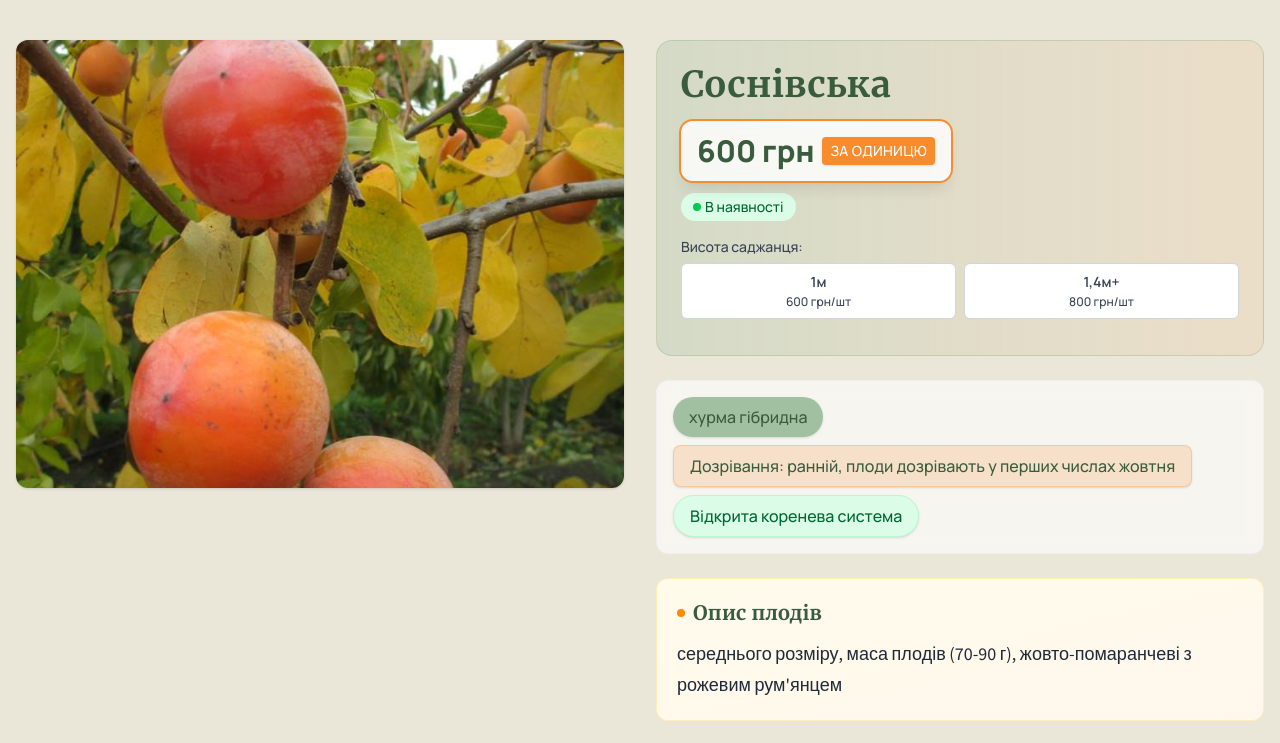
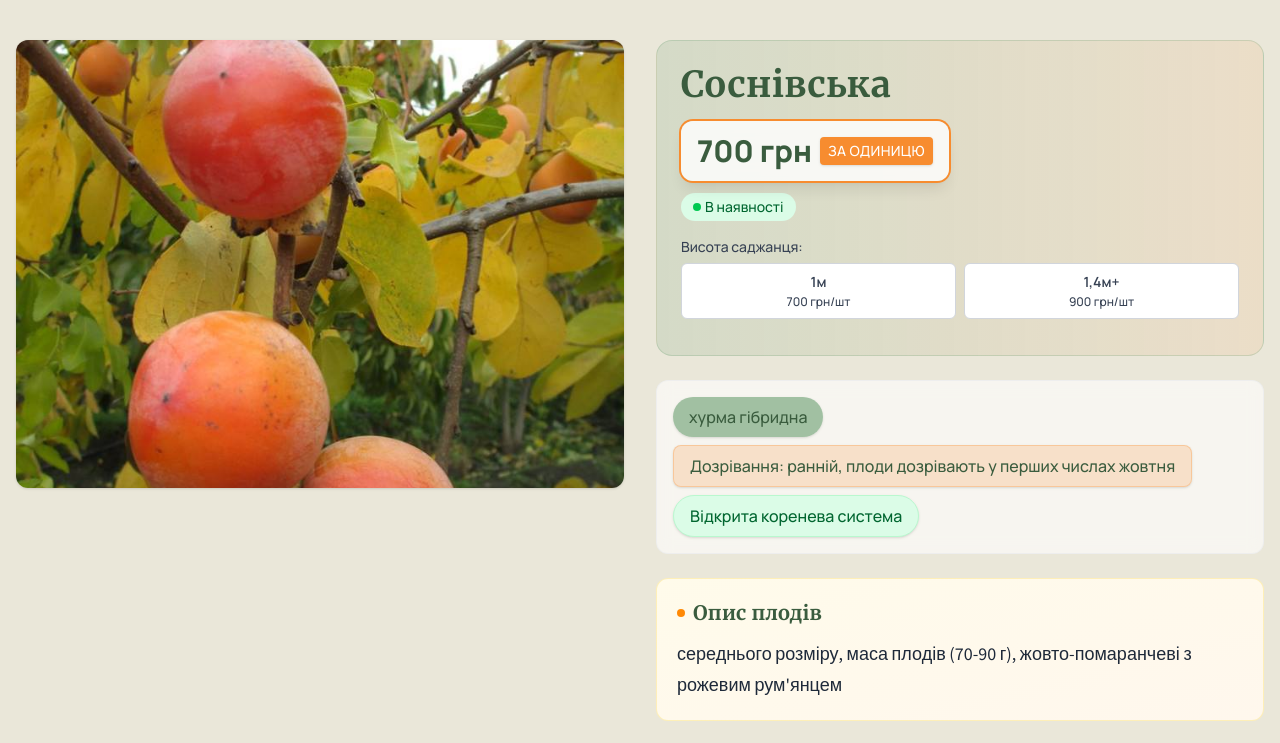
Before and after one commit to AndriiShopiak/grow-miracle, a Next.js app: page /products/1 in a window 1280 px wide. Shown: the top 743 px of the page. Built offline with nearby package versions, Linux system fonts and the light colour scheme.

Commit message:
fix: update product prices across multiple cultivars to reflect new pricing structure

```diff
--- a/src/data/products.ts
+++ b/src/data/products.ts
@@ -69,7 +69,7 @@ export const cultivars: Cultivar[] = [
         "Плодоношення починається на 2-4 рік після посадки.",
     },
     image: "/products/1.jpg",
-    price: "600 грн/шт (1м) / 800 грн/шт (1,4м+)",
+    price: "700 грн/шт (1м) / 900 грн/шт (1,4м+)",
     availability: "in_stock",
   },
   {
@@ -94,7 +94,7 @@ export const cultivars: Cultivar[] = [
       bearingPeriod: "—",
     },
     image: "/products/2.jpg",
-    price: "600 грн/шт (1м) / 800 грн/шт (1,4м+)",
+    price: "700 грн/шт (1м) / 900 грн/шт (1,4м+)",
     availability: "in_stock",
     tree:
       "середньоросле, широка округла крона, висота 3–3,5 м",
@@ -123,7 +123,7 @@ export const cultivars: Cultivar[] = [
       bearingPeriod: "ранній вступ у плодоношення",
     },
     image: "/products/3.jpg",
-    price: "800 грн/шт",
+    price: "900 грн/шт",
     availability: "in_stock",
   },
   {
@@ -149,7 +149,7 @@ export const cultivars: Cultivar[] = [
       bearingPeriod: "Плодоношення починається на 2–4 рік після посадки.",
     },
     image: "/products/4.jpg",
-    price: "800 грн/шт",
+    price: "900 грн/шт",
     availability: "in_stock",
   },
   {
@@ -175,7 +175,7 @@ export const cultivars: Cultivar[] = [
       bearingPeriod: "—",
     },
     image: "/products/5.jpg",
-    price: "800 грн/шт",
+    price: "900 грн/шт",
     availability: "in_stock",
     site: "сонячне, захищене від вітру",
     diseaseResistance: "висока",
@@ -203,7 +203,7 @@ export const cultivars: Cultivar[] = [
       bearingPeriod: "Плодоношення починається на 2–4 рік після посадки.",
     },
     image: "/products/6.jpg",
-    price: "600 грн/шт (1м) / 800 грн/шт (1,4м+)",
+    price: "700 грн/шт (1м) / 900 грн/шт (1,4м+)",
     availability: "in_stock",
   },
   {
@@ -225,7 +225,7 @@ export const cultivars: Cultivar[] = [
       bearingPeriod: "Плодоношення починається на 2-4 рік після посадки.",
     },
     image: "/products/7.jpg",
-    price: "800 грн/шт",
+    price: "900 грн/шт",
     availability: "in_stock",
   },
   {
@@ -247,7 +247,7 @@ export const cultivars: Cultivar[] = [
       bearingPeriod: "Плодоношення починається на 2-4 рік після посадки.",
     },
     image: "/products/8.jpg",
-    price: "800 грн/шт",
+    price: "900 грн/шт",
     availability: "in_stock",
   },
   {
@@ -269,7 +269,7 @@ export const cultivars: Cultivar[] = [
       bearingPeriod: "Плодоношення починається на 2-4 рік після посадки.",
     },
     image: "/products/9.jpg",
-    price: "800 грн/шт",
+    price: "900 грн/шт",
     availability: "in_stock",
   },
   {
@@ -291,7 +291,7 @@ export const cultivars: Cultivar[] = [
       bearingPeriod: "Плодоношення починається на 2-4 рік після посадки.",
     },
     image: "/products/10.jpg",
-    price: "800 грн/шт",
+    price: "900 грн/шт",
     availability: "in_stock",
   },
   {
@@ -313,7 +313,7 @@ export const cultivars: Cultivar[] = [
       bearingPeriod: "Плодоношення починається на 2-4 рік після посадки.",
     },
     image: "/products/11.jpg",
-    price: "600 грн/шт (1м) / 800 грн/шт (1,4м+)",
+    price: "700 грн/шт (1м) / 900 грн/шт (1,4м+)",
     availability: "in_stock",
   },
   {
@@ -335,7 +335,7 @@ export const cultivars: Cultivar[] = [
       bearingPeriod: "Плодоношення починається на 2-4 рік після посадки.",
     },
     image: "/products/12.jpg",
-    price: "800 грн/шт",
+    price: "900 грн/шт",
     availability: "in_stock",
     tree: "традиційний італійський сорт, ймовірно японського походження. В даний час є найбільш поширеним в Італії. Рослина сильноросла, з прямостоячим габітусом. Плоди після збору не їстівні (терпкі), середньо-великі (середня маса 250 г), з помаранчевою м'якоттю і відмінним солодким смаком. Сорт характеризується високою невибагливістю і стійкістю до низьких зимових температур в умовах Італії.",
   },
@@ -358,7 +358,7 @@ export const cultivars: Cultivar[] = [
       bearingPeriod: "Плодоношення починається на 2-4 рік після посадки.",
     },
     image: "/products/13.jpg",
-    price: "600 грн/шт (1м) / 800 грн/шт (1,4м+)",
+    price: "700 грн/шт (1м) / 900 грн/шт (1,4м+)",
     availability: "in_stock",
     tree: "це в'яжучий самоплідний сорт, характеризується пізнім терміном дозрівання, дуже великими округлими плодами. Сорт чудово підходить для споживання у свіжому вигляді та для сушіння, шкірка плодів спочатку жовта, далі стає яскраво-помаранчевою, а м'якуш після розм'якшення має сильний мускатний аромат та мармеладну консистенцію. У Європі він поширений переважно у Франції та Німеччині.",
   },
@@ -381,7 +381,7 @@ export const cultivars: Cultivar[] = [
       bearingPeriod: "Плодоношення починається на 2-4 рік після посадки.",
     },
     image: "/products/14.jpg",
-    price: "600 грн/шт (1м) / 800 грн/шт (1,4м+)",
+    price: "700 грн/шт (1м) / 900 грн/шт (1,4м+)",
     availability: "in_stock",
   },
   {
@@ -403,7 +403,7 @@ export const cultivars: Cultivar[] = [
       bearingPeriod: "Плодоношення починається на 2-4 рік після посадки.",
     },
     image: "/products/15.jpg",
-    price: "800 грн/шт",
+    price: "900 грн/шт",
     availability: "in_stock",
   },
   {
@@ -425,7 +425,7 @@ export const cultivars: Cultivar[] = [
       bearingPeriod: "Плодоношення починається на 2-4 рік після посадки.",
     },
     image: "/products/16.jpg",
-    price: "800 грн/шт",
+    price: "900 грн/шт",
     availability: "in_stock",
   },
   {
@@ -447,7 +447,7 @@ export const cultivars: Cultivar[] = [
       bearingPeriod: "Плодоношення починається на 2-4 рік після посадки.",
     },
     image: "/products/17.jpg",
-    price: "800 грн/шт",
+    price: "900 грн/шт",
     availability: "in_stock",
   },
   {
@@ -469,7 +469,7 @@ export const cultivars: Cultivar[] = [
       bearingPeriod: "Плодоношення починається на 2-4 рік після посадки.",
     },
     image: "/products/18.jpg",
-    price: "800 грн/шт",
+    price: "900 грн/шт",
     availability: "in_stock",
   },
   {
@@ -491,7 +491,7 @@ export const cultivars: Cultivar[] = [
       bearingPeriod: "Плодоношення починається на 2-4 рік після посадки.",
     },
     image: "/products/19.jpg",
-    price: "800 грн/шт",
+    price: "900 грн/шт",
     availability: "in_stock",
   },
   {
@@ -513,7 +513,7 @@ export const cultivars: Cultivar[] = [
       bearingPeriod: "Плодоношення починається на 2-4 рік після посадки.",
     },
     image: "/products/20.jpg",
-    price: "800 грн/шт",
+    price: "900 грн/шт",
     availability: "in_stock",
   },
   {
@@ -535,7 +535,7 @@ export const cultivars: Cultivar[] = [
       bearingPeriod: "Плодоношення починається на 2-4 рік після посадки.",
     },
     image: "/products/21.jpg",
-    price: "800 грн/шт",
+    price: "900 грн/шт",
     availability: "in_stock",
   },
   {
@@ -557,7 +557,7 @@ export const cultivars: Cultivar[] = [
       bearingPeriod: "Плодоношення починається на 2-4 рік після посадки.",
     },
     image: "/products/22.jpg",
-    price: "800 грн/шт",
+    price: "900 грн/шт",
     availability: "in_stock",
   },
   {
@@ -579,7 +579,7 @@ export const cultivars: Cultivar[] = [
       bearingPeriod: "Плодоношення починається на 2-4 рік після посадки.",
     },
     image: "/products/23.jpg",
-    price: "800 грн/шт",
+    price: "900 грн/шт",
     availability: "in_stock",
   },
   {
@@ -601,7 +601,7 @@ export const cultivars: Cultivar[] = [
       bearingPeriod: "Плодоношення починається на 2-4 рік після посадки.",
     },
     image: "/products/24.jpg",
-    price: "800 грн/шт",
+    price: "900 грн/шт",
     availability: "in_stock",
     tree: "Чудовий, японський сорт хурми. Дерево середньоросле, переважно росте вгору. Зимостійкість -20 градусів. У Японії вважається найхолодностійкішим сортом. І взагалі, Фуйю там найпопулярніший із нев'яжучих сортів. Плід оригінальної форми, плоский темнооранжевий, з малою кількістю або взагалі без насіння. Смак чудовий.",
   },
@@ -624,7 +624,7 @@ export const cultivars: Cultivar[] = [
       bearingPeriod: "Плодоношення починається на 2-4 рік після посадки.",
     },
     image: "/products/25.jpg",
-    price: "800 грн/шт",
+    price: "900 грн/шт",
     availability: "in_stock",
   },
   {
```
